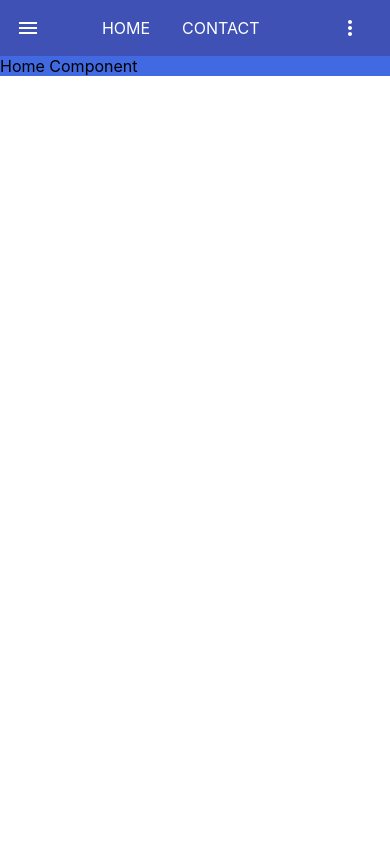
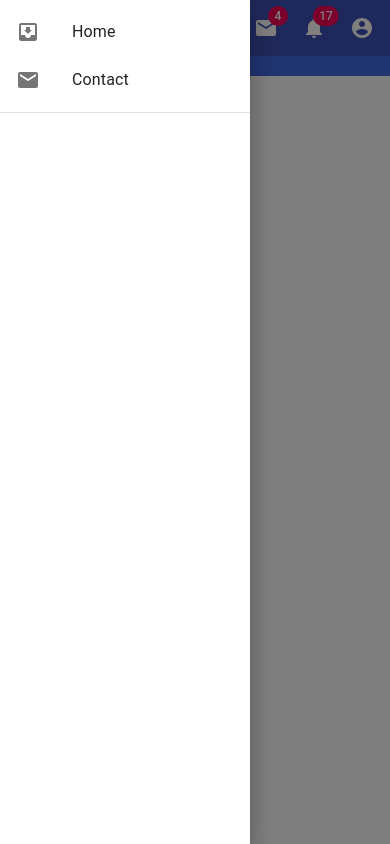
Before and after one commit to Maflos/Bloggr, a React (Create React App) app in the folder bloggr-ui/: page /home in a window 390 px wide. Both pictures are taken after a click on the button 28 px from the left and 28 px from the top of the page. Built offline with nearby package versions, Linux system fonts and the light colour scheme.

Commit message:
basic responsive navigation menus set up

```diff
--- a/bloggr-ui/generate-react-cli.json
+++ b/bloggr-ui/generate-react-cli.json
@@ -6,7 +6,7 @@
   "component": {
     "default": {
       "path": "src/components",
-      "withStyle": true,
+      "withStyle": false,
       "withTest": false,
       "withStory": false,
       "withLazy": false
--- a/bloggr-ui/public/index.html
+++ b/bloggr-ui/public/index.html
@@ -1,14 +1,12 @@
 <!DOCTYPE html>
 <html lang="en">
+
 <head>
   <meta charset="utf-8" />
   <link rel="icon" href="%PUBLIC_URL%/favicon.ico" />
   <meta name="viewport" content="width=device-width, initial-scale=1" />
   <meta name="theme-color" content="#000000" />
-    <meta
-      name="description"
-      content="Web site created using create-react-app"
-    />
+  <meta name="description" content="Web site created using create-react-app" />
   <link rel="apple-touch-icon" href="%PUBLIC_URL%/logo192.png" />
   <!--
       manifest.json provides metadata used when your web app is installed on a
@@ -24,8 +22,9 @@
       work correctly both with client-side routing and a non-root public URL.
       Learn how to configure a non-root public URL by running `npm run build`.
     -->
-    <title>React App</title>
+  <title>Bloggr</title>
 </head>
+
 <body>
   <noscript>You need to enable JavaScript to run this app.</noscript>
   <div id="root"></div>
@@ -40,4 +39,5 @@
       To create a production bundle, use `npm run build` or `yarn build`.
     -->
 </body>
+
 </html>
--- a/bloggr-ui/src/components/AccountMenu/AccountMenu.tsx
+++ b/bloggr-ui/src/components/AccountMenu/AccountMenu.tsx
@@ -1,5 +1,4 @@
-import React, { useEffect } from 'react';
-import styles from './AccountMenu.module.scss';
+import React from 'react';
 import MenuItem from '@material-ui/core/MenuItem';
 import Menu from '@material-ui/core/Menu';
 import AccountMenuProps from './AccountMenu.props';
--- /dev/null
+++ b/bloggr-ui/src/components/DrawerMenu/DrawerMenu.props.ts
@@ -0,0 +1,6 @@
+import React from 'react';
+
+export default interface DrawerMenuProps {
+    drawerState: boolean;
+    setDrawerState: (open: boolean) => void;
+}
--- /dev/null
+++ b/bloggr-ui/src/components/DrawerMenu/DrawerMenu.styles.ts
@@ -0,0 +1,9 @@
+import { makeStyles, Theme, createStyles } from '@material-ui/core/styles';
+
+export const useStyles = makeStyles((theme: Theme) =>
+    createStyles({
+        list: {
+            width: 250,
+        }
+    }),
+);
--- /dev/null
+++ b/bloggr-ui/src/components/DrawerMenu/DrawerMenu.tsx
@@ -0,0 +1,68 @@
+import React from 'react';
+import DrawerMenuProps from './DrawerMenu.props';
+import SwipeableDrawer from '@material-ui/core/SwipeableDrawer';
+import Button from '@material-ui/core/Button';
+import List from '@material-ui/core/List';
+import Divider from '@material-ui/core/Divider';
+import ListItem from '@material-ui/core/ListItem';
+import ListItemIcon from '@material-ui/core/ListItemIcon';
+import ListItemText from '@material-ui/core/ListItemText';
+import InboxIcon from '@material-ui/icons/MoveToInbox';
+import MailIcon from '@material-ui/icons/Mail';
+import { useStyles } from './DrawerMenu.styles';
+import { routes } from '../../utils/Routes';
+import { Link } from 'react-router-dom';
+
+const DrawerMenu: React.FC<DrawerMenuProps> = ({ drawerState, setDrawerState }) => {
+  const classes = useStyles();
+
+  const toggleDrawer = (open: boolean) => (
+    event: React.KeyboardEvent | React.MouseEvent,
+  ) => {
+    if (
+      event &&
+      event.type === 'keydown' &&
+      ((event as React.KeyboardEvent).key === 'Tab' ||
+        (event as React.KeyboardEvent).key === 'Shift')
+    ) {
+      return;
+    }
+
+    setDrawerState(open);
+  }
+
+  const list = () => (
+    <div
+      className={classes.list}
+      role="presentation"
+      onClick={toggleDrawer(false)}
+      onKeyDown={toggleDrawer(false)}
+    >
+      <List>
+        {routes.map((route, index) => (
+          <ListItem button key={route.title} component={Link} to={route.path}>
+            <ListItemIcon>{index % 2 === 0 ? <InboxIcon /> : <MailIcon />}</ListItemIcon>
+            <ListItemText>
+              {route.title}
+            </ListItemText>
+          </ListItem>
+        ))}
+      </List>
+      <Divider />
+    </div>
+  );
+
+  return (
+    <div>
+      <SwipeableDrawer
+        anchor={'left'}
+        open={drawerState}
+        onClose={toggleDrawer(false)}
+        onOpen={toggleDrawer(true)}>
+        {list()}
+      </SwipeableDrawer>
+    </div>
+  );
+};
+
+export default DrawerMenu;
--- a/bloggr-ui/src/components/MainMenu/MainMenu.module.scss
+++ b/bloggr-ui/src/components/MainMenu/MainMenu.module.scss
@@ -2,10 +2,7 @@
     display: flex;
     margin-left: 5%;
 
-    .NavDisplayFlex {
-        display: flex;
-        justify-content: space-between;
-    };
+
 
     .LinkText {
         text-decoration: none;
--- a/bloggr-ui/src/components/MainMenu/MainMenu.styles.ts
+++ b/bloggr-ui/src/components/MainMenu/MainMenu.styles.ts
@@ -3,10 +3,7 @@ import { makeStyles, Theme, createStyles } from '@material-ui/core/styles';
 export const useStyles = makeStyles((theme: Theme) =>
     createStyles({
         title: {
-            display: 'none',
-            [theme.breakpoints.up('sm')]: {
-                display: 'block',
-            },
+            display: 'block',
         },
         menuButton: {
             marginRight: '16px',
@@ -20,11 +17,15 @@ export const useStyles = makeStyles((theme: Theme) =>
                 display: 'flex',
             },
         },
-        sectionMobile: {
+        rightMenu: {
             display: 'flex',
+        },
+        navDisplayFlex: {
+            display: 'none',
             [theme.breakpoints.up('md')]: {
-                display: 'none',
+                display: 'flex',
+                justifyContent: 'space-between',
             },
-        },
+        }
     }),
 );
--- a/bloggr-ui/src/components/MainMenu/MainMenu.tsx
+++ b/bloggr-ui/src/components/MainMenu/MainMenu.tsx
@@ -4,86 +4,38 @@ import Toolbar from '@material-ui/core/Toolbar';
 import IconButton from '@material-ui/core/IconButton';
 import Typography from '@material-ui/core/Typography';
 import Badge from '@material-ui/core/Badge';
-import MenuItem from '@material-ui/core/MenuItem';
-import Menu from '@material-ui/core/Menu';
 import MenuIcon from '@material-ui/icons/Menu';
 import MailIcon from '@material-ui/icons/Mail';
 import NotificationsIcon from '@material-ui/icons/Notifications';
-import MoreIcon from '@material-ui/icons/MoreVert';
-import { NavLink } from 'react-router-dom';
+import { Link } from 'react-router-dom';
 import List from '@material-ui/core/List';
-import { Box, ListItem } from '@material-ui/core';
+import { Box, ListItem, ListItemText } from '@material-ui/core';
 import styles from './MainMenu.module.scss';
 import { routes } from '../../utils/Routes';
 import { AccountCircle } from '@material-ui/icons';
 import { useStyles } from './MainMenu.styles';
 import AccountMenu from '../AccountMenu/AccountMenu';
+import DrawerMenu from '../DrawerMenu/DrawerMenu';
 
 export default function MainMenu() {
   const classes = useStyles();
+
   const [anchorEl, setAnchorEl] = React.useState<null | HTMLElement>(null);
-  const [mobileMoreAnchorEl, setMobileMoreAnchorEl] = React.useState<null | HTMLElement>(null);
+  const [drawerState, setDrawerState] = React.useState<boolean>(false);
 
-  const isMobileMenuOpen = Boolean(mobileMoreAnchorEl);
+  const menuId = 'primary-search-account-menu';
 
   const handleProfileMenuOpen = (event: React.MouseEvent<HTMLElement>) => {
     setAnchorEl(event.currentTarget);
   };
 
-  const handleMobileMenuClose = () => {
-    setMobileMoreAnchorEl(null);
+  const handleMenuClose = () => {
+    setAnchorEl(null);
   };
 
-  const handleMenuClose = () => {
-    setAnchorEl(null);
-    handleMobileMenuClose();
-  };
-
-  const handleMobileMenuOpen = (event: React.MouseEvent<HTMLElement>) => {
-    setMobileMoreAnchorEl(event.currentTarget);
-  };
-
-  const menuId = 'primary-search-account-menu';
-  const mobileMenuId = 'primary-search-account-menu-mobile';
-
-  const renderMobileMenu = (
-    <Menu
-      anchorEl={mobileMoreAnchorEl}
-      anchorOrigin={{ vertical: 'top', horizontal: 'right' }}
-      id={mobileMenuId}
-      keepMounted
-      transformOrigin={{ vertical: 'top', horizontal: 'right' }}
-      open={isMobileMenuOpen}
-      onClose={handleMobileMenuClose}
-    >
-      <MenuItem>
-        <IconButton aria-label="show 4 new mails" color="inherit">
-          <Badge badgeContent={4} color="secondary">
-            <MailIcon />
-          </Badge>
-        </IconButton>
-        <p>Messages</p>
-      </MenuItem>
-      <MenuItem>
-        <IconButton aria-label="show 11 new notifications" color="inherit">
-          <Badge badgeContent={11} color="secondary">
-            <NotificationsIcon />
-          </Badge>
-        </IconButton>
-        <p>Notifications</p>
-      </MenuItem>
-      <MenuItem onClick={handleProfileMenuOpen}>
-        <IconButton
-          aria-label="account of current user"
-          aria-controls="primary-search-account-menu"
-          aria-haspopup="true"
-          color="inherit">
-          <AccountCircle />
-        </IconButton>
-        <p>Profile</p>
-      </MenuItem>
-    </Menu>
-  );
+  const changeDrawerState = (open: boolean) => {
+    setDrawerState(open);
+  }
 
   return (
     <div className={styles.Grow}>
@@ -93,23 +45,24 @@ export default function MainMenu() {
             edge="start"
             className={classes.menuButton}
             color="inherit"
-            aria-label="open drawer">
+            aria-label="open drawer"
+            onClick={() => { setDrawerState(true); }}>
             <MenuIcon />
           </IconButton>
           <Typography className={classes.title} variant="h6" noWrap>
             Bloggr
           </Typography>
           <Box className={styles.MainMenu}>
-            <List component="nav" aria-labelledby="main navigation" className={styles.NavDisplayFlex}>
+            <List component="nav" aria-labelledby="main navigation" className={classes.navDisplayFlex}>
               {routes.map(({ title, path }) => (
-                <ListItem button>
-                  <NavLink className={styles.LinkText} to={path}>{title}</NavLink>
+                <ListItem button key={title} component={Link} to={path}>
+                  <ListItemText>{title}</ListItemText>
                 </ListItem>
               ))}
             </List>
           </Box>
           <div className={styles.Grow} />
-          <div className={classes.sectionDesktop}>
+          <div className={classes.rightMenu}>
             <IconButton aria-label="show 4 new mails" color="inherit">
               <Badge badgeContent={4} color="secondary">
                 <MailIcon />
@@ -131,21 +84,10 @@ export default function MainMenu() {
               <AccountCircle />
             </IconButton>
           </div>
-          <div className={classes.sectionMobile}>
-            <IconButton
-              aria-label="show more"
-              aria-controls={mobileMenuId}
-              aria-haspopup="true"
-              onClick={handleMobileMenuOpen}
-              color="inherit"
-            >
-              <MoreIcon />
-            </IconButton>
-          </div>
         </Toolbar>
       </AppBar>
-      { renderMobileMenu}
       <AccountMenu menuId={menuId} handleMenuClose={handleMenuClose} anchorEl={anchorEl} />
-    </div>
+      <DrawerMenu drawerState={drawerState} setDrawerState={changeDrawerState} />
+    </div >
   );
 }
```
Lines whose indentation alone changed are shown as unchanged.
